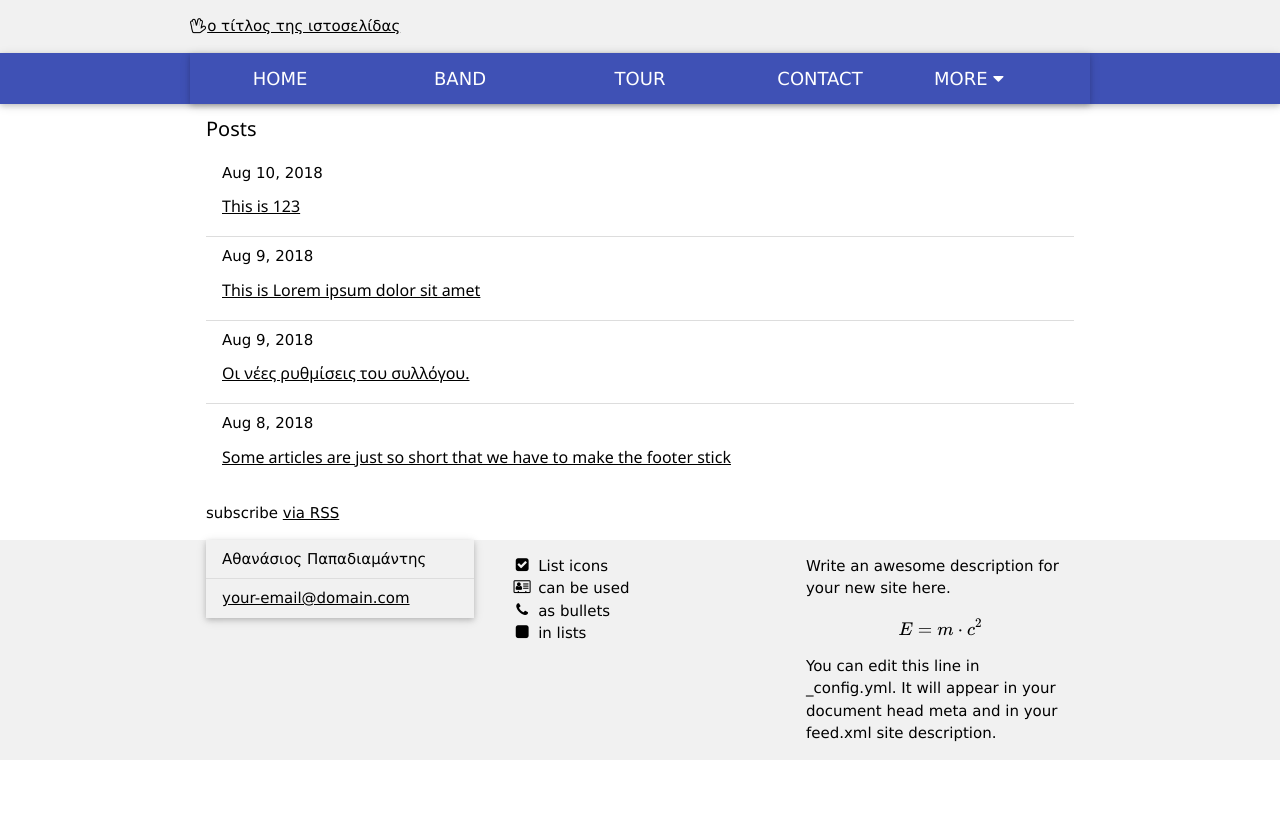
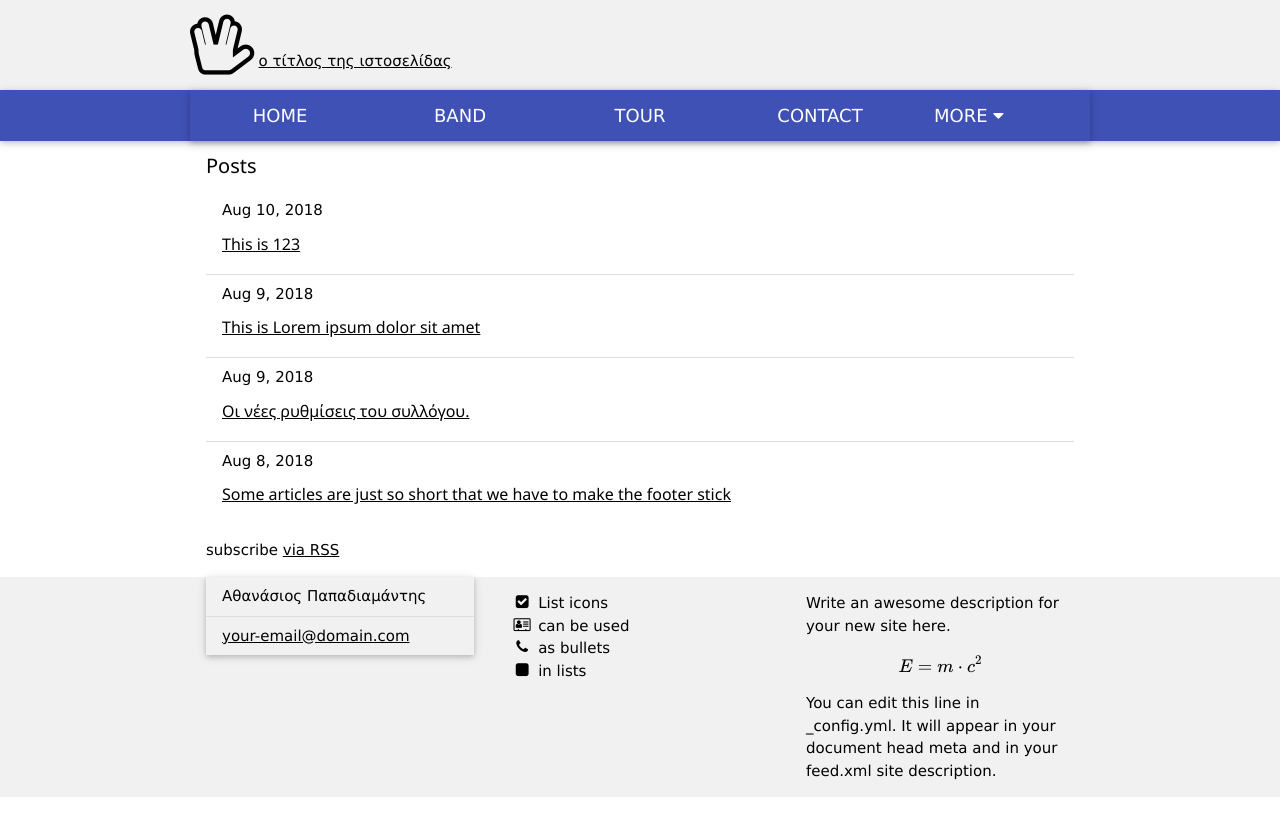
Before and after one commit to mrubyz/test, a Jekyll site: the page built from index.md, in a window 1280 px wide. Shown: the top 836 px of the page. Built offline with Jekyll 4.4.1, drawn with Linux system fonts in a browser that asks for light colours; formulas are drawn with MathJax 3.

Commit message:
Update header.html

```diff
--- a/_includes/header.html
+++ b/_includes/header.html
@@ -1,5 +1,5 @@
 <div class="w3-container w3-light-grey">
   <div class="navmaxwidth">
-  <p><i class="fa fa-hand-spock-o" aria-hidden="true"></i><a class="site-title" rel="author" href="{{ "/" | relative_url }}">{{ site.title | escape }}</a></p>
+  <p><i class="fa fa-hand-spock-o fa-4x" aria-hidden="true"></i><a class="site-title" rel="author" href="{{ "/" | relative_url }}">{{ site.title | escape }}</a></p>
 </div>
 </div>
```
